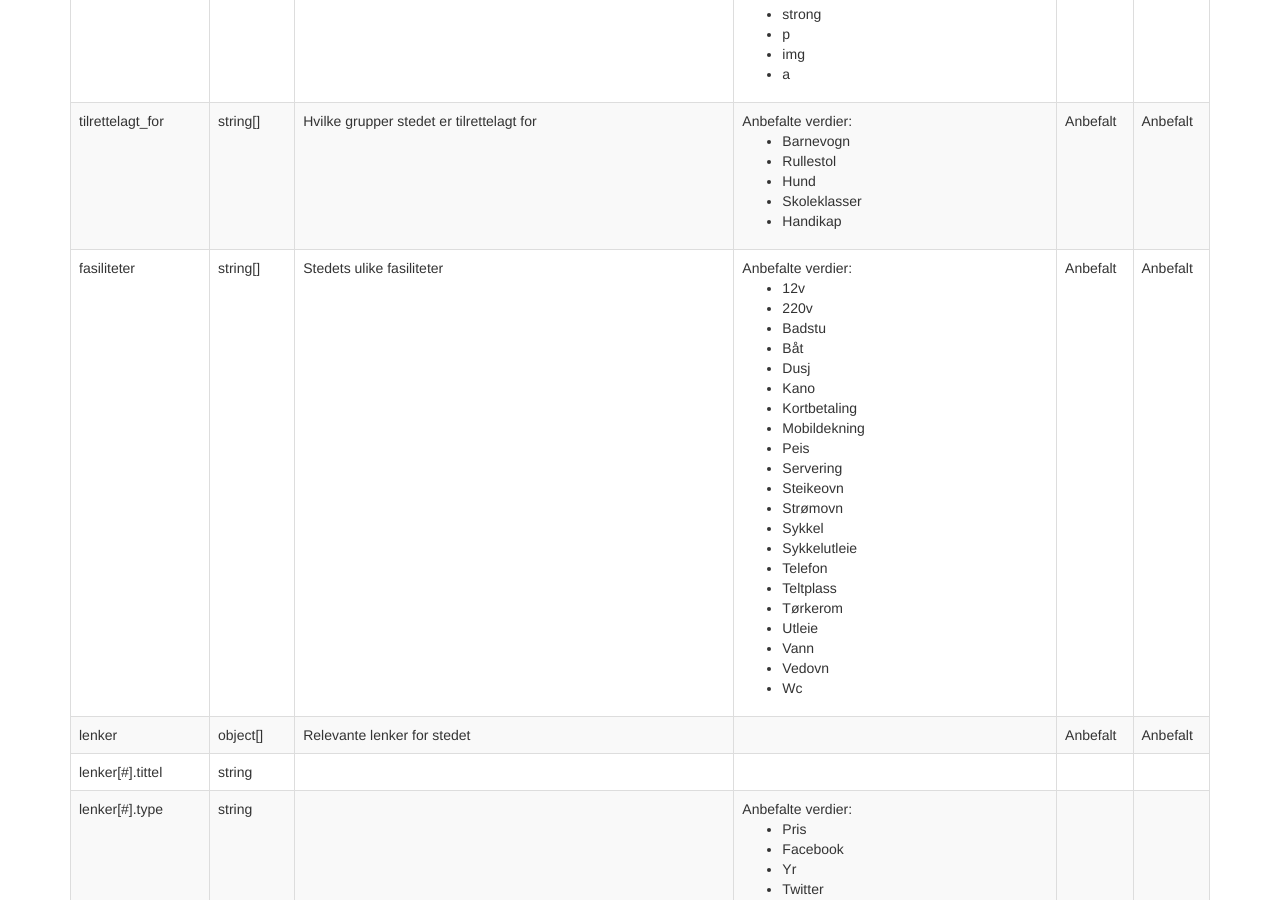
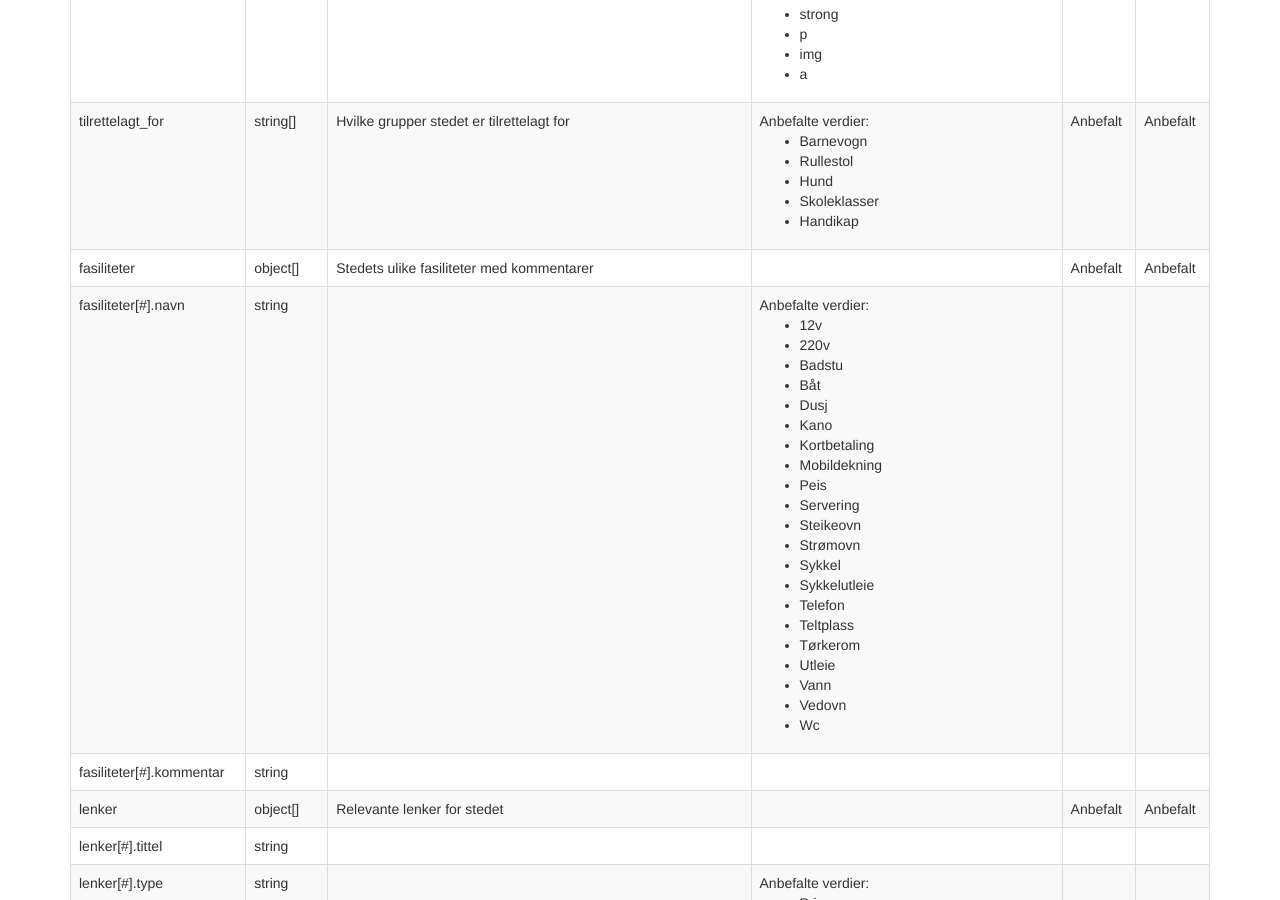
Before and after one commit to Turbasen/www.nasjonalturbase.no, a Jekyll site: the page built from data/steder.html, in a window 1280 px wide and 900 px high, scrolled down 1629 px. Built offline with Jekyll 4.4.1, drawn with Linux system fonts in a browser that asks for light colours; nearby versions of some CDN libraries; Markdown is read by kramdown in place of the engine named in the settings.

Commit message:
Change fasiliteter from string[] to object[]

```diff
--- a/_data/steder.yml
+++ b/_data/steder.yml
@@ -154,15 +154,21 @@
   uthytte: Anbefalt
 
 - name: fasiliteter
-  type: string[]
+  type: object[]
   read: Alle
   write: Tilbyder
-  desc: Stedets ulike fasiliteter
+  desc: Stedets ulike fasiliteter med kommentarer
+  utsted: Anbefalt
+  uthytte: Anbefalt
+
+- name: fasiliteter[#].navn
+  type: string
   values: [12v, 220v, Badstu, Båt, Dusj, Kano, Kortbetaling, Mobildekning,
           Peis, Servering, Steikeovn, Strømovn, Sykkel, Sykkelutleie, Telefon,
           Teltplass, Tørkerom, Utleie, Vann, Vedovn, Wc]
-  utsted: Anbefalt
-  uthytte: Anbefalt
+
+- name: fasiliteter[#].kommentar
+  type: string
 
 - name: lenker
   type: object[]
```
